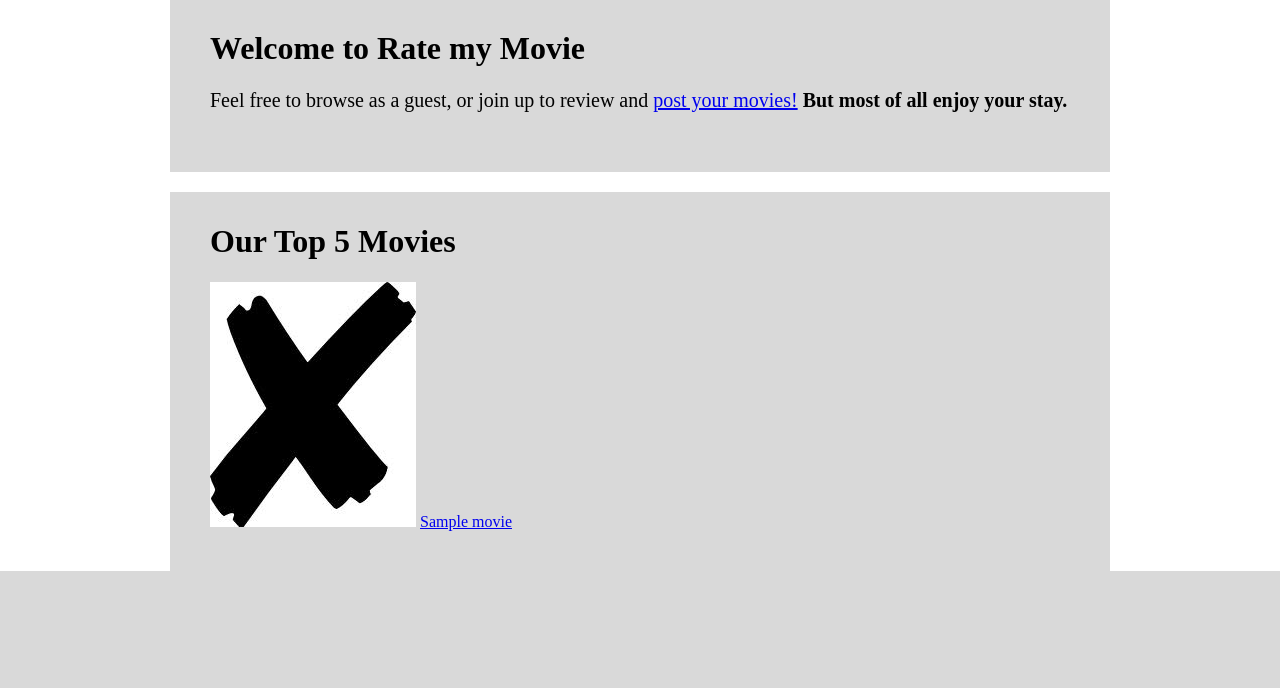
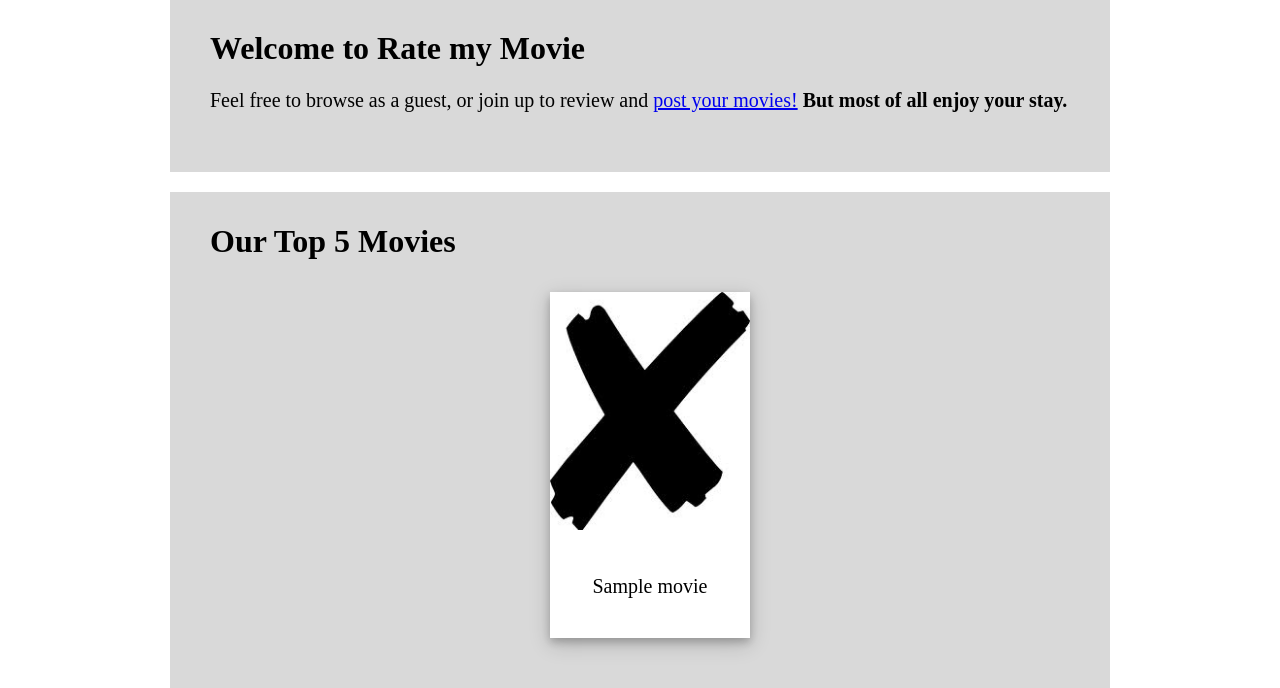
Before and after one commit to 2405040r/rate-my-movie, a Django app: page / in a window 1280 px wide. Shown: the part 346-1034 px from the top of the page. Before the commit the page ends 917 px from the top, so only its background shows below. Run offline with Django 3.2, Linux system fonts and the light colour scheme; tables that the repository leaves empty hold one stand-in row (values such as "Sample post"); some web fonts are replaced.

Commit message:
updated thumbnail css to almost finished version, next step is adding the links and visited effect

```diff
--- a/static/css/stylesheet.css
+++ b/static/css/stylesheet.css
@@ -1,33 +1,18 @@
-
-.flex-container {
-  display: flex;
-  justify-content: center;
-  background-color: white;
-}
-
-.flex-container > div {
-  background-color: ;
-  width: 100px;
-  margin: 10px;
-  text-align: center;
-  line-height: 75px;
-  font-size: 30px;
-}
 
 
 
 .flex-container-wrap {
   display: flex;
   flex-wrap: wrap;
-  background-color: DodgerBlue;
+  background-color: ;
+  justify-content:center;
 }
 
 .flex-container-wrap > div {
-  background-color: #f1f1f1;
+  background-color: ;
   width: 200px;
   margin: 10px;
   text-align: center;
-  line-height: 75px;
   font-size: 20px;
 }
 
@@ -98,3 +83,53 @@
 #menubar .active {
   background-color: #4CAF50;
 }
+
+.container-thumb {
+  position: relative;
+  width: 100%;
+}
+
+.image-thumb {
+  display: block;
+  width: 100%;
+  height: auto;
+}
+
+.overlay-thumb {
+  position: absolute;
+  top: 0;
+  bottom: 0;
+  left: 0;
+  right: 0;
+  height: 100%;
+  width: 100%;
+  opacity: 0;
+  transition: .5s ease;
+  background-color: gray;
+}
+
+.container-thumb:hover .overlay-thumb {
+  opacity: 0.95;
+}
+
+.text-thumb {
+  color: white;
+  font-size: 30px;
+  position: absolute;
+  top: 50%;
+  left: 50%;
+  transform: translate(-50%, -50%);
+  -ms-transform: translate(-50%, -50%);
+}
+
+div.polaroid {
+  width: 100%;
+  background-color: white;
+  line-height: normal;
+  box-shadow: 0 4px 8px 0 rgba(0, 0, 0, 0.2), 0 6px 20px 0 rgba(0, 0, 0, 0.19);
+}
+
+div.container {
+  text-align: center;
+  padding: 20px 0px 20px 0px;
+}
--- a/templates/rate_my_movie_app/home.html
+++ b/templates/rate_my_movie_app/home.html
@@ -20,13 +20,23 @@
 	<div class="content-slice">
 		<h1>Our Top 5 Movies</h1>
 
-		<div>
+		<div class="flex-container-wrap">
 			{% if movies %}
 				{% for movie in movies %}
-					<div>
-						<img src="{% static "images/logo.jpg" %}" alt="Rate My Movie Logo" />
-						<a href="/rate_my_movie_app/movie/{{movie.slug}}">
-              {{ movie.title }}</a>
+					<div class="container-thumb">
+
+							<div class="polaroid">
+								<img src="{% static "images/logo.jpg" %}" alt="{{movie.title}}" style="width:200px">
+								<div class="container">
+									<p>{{movie.title}}</p>
+								</div>
+							</div>
+
+							<div class="overlay-thumb">
+								<div class="text-thumb">More...</div>
+							</div>
+
+
 
 					</div>
 				{% endfor %}
@@ -37,3 +47,7 @@
 		</div>
 	</div>
 {% endblock %}
+
+
+
+<img style="width:100%;" src="{% static "images/logo.jpg" %}" alt="Rate My Movie Logo" />
```
